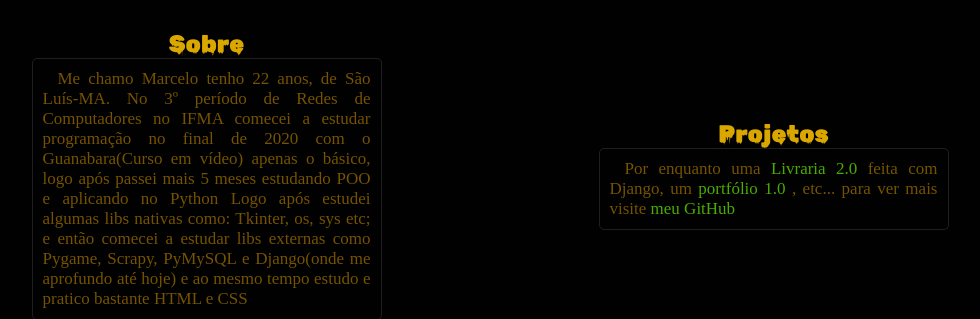
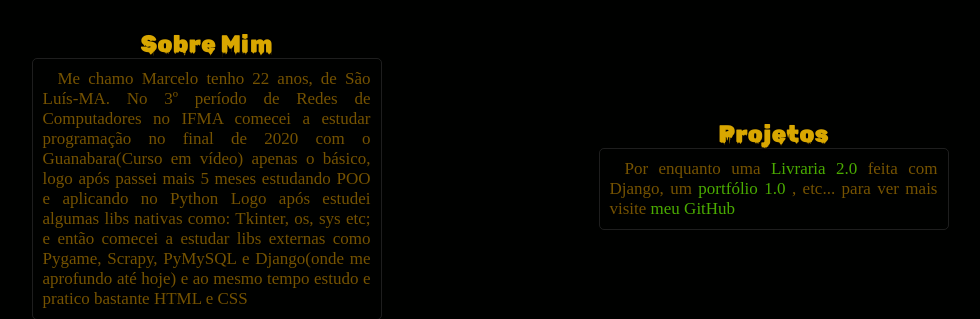
Before and after one commit to marcelo-py/MeuPortfolio, a Django app: template portifolio/templates/index.html in a window 1280 px wide. Shown: the part 60-379 px from the top of the page, without its empty margins (150-1130 px from the left). Run offline with Django 3.2, Linux system fonts and the light colour scheme; the template is opened without the code that fills it, so the values that code supplies are empty; some libraries are stand-ins or nearby versions.

Commit message:
Pequena alteração no titulo h2

```diff
--- a/portifolio/templates/index.html
+++ b/portifolio/templates/index.html
@@ -34,7 +34,7 @@
     <div id="main">
         <section id="sobre">
             <div>
-                <h2>Sobre</h2>
+                <h2>Sobre Mim</h2>
                 <p>
                     {%if sobremim.mostrar%}
                     <!--Conteudo dinamico vindo do banco-->
```
